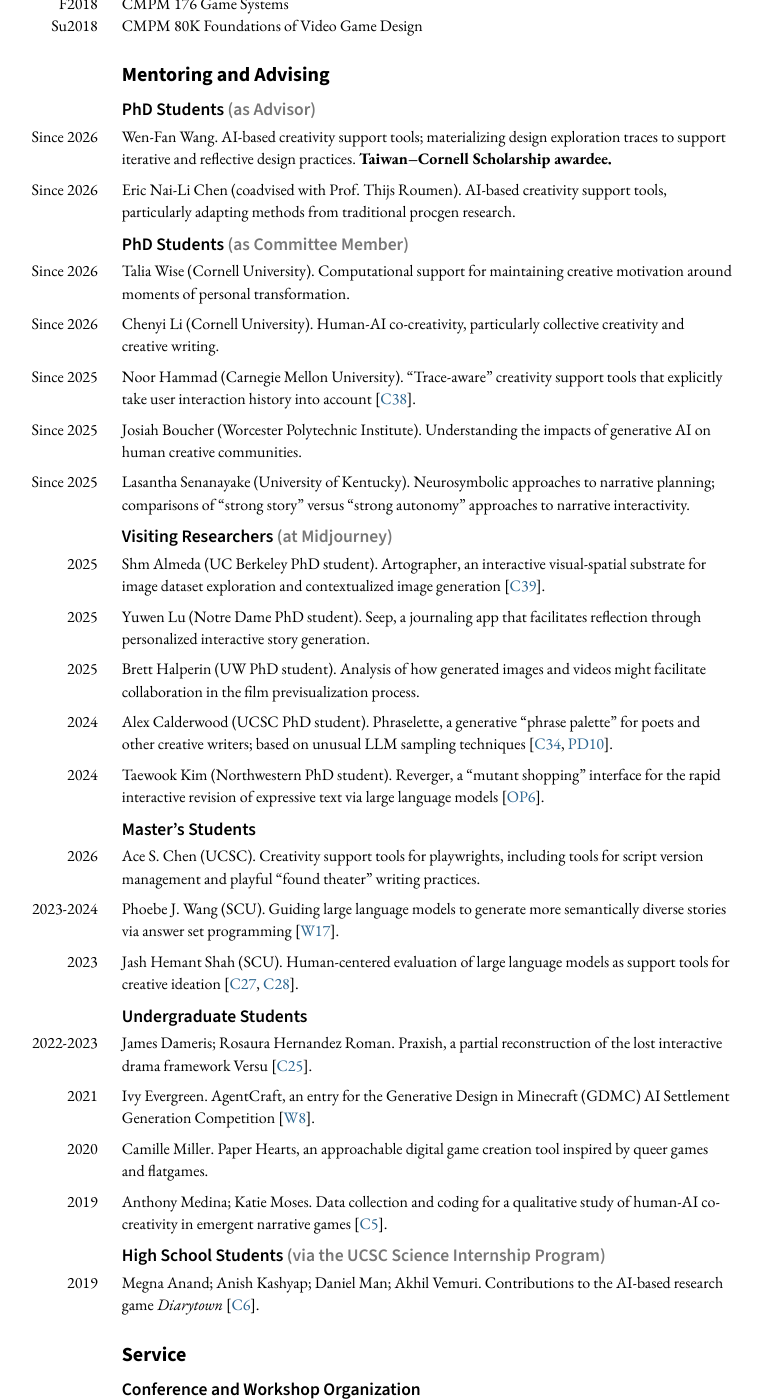
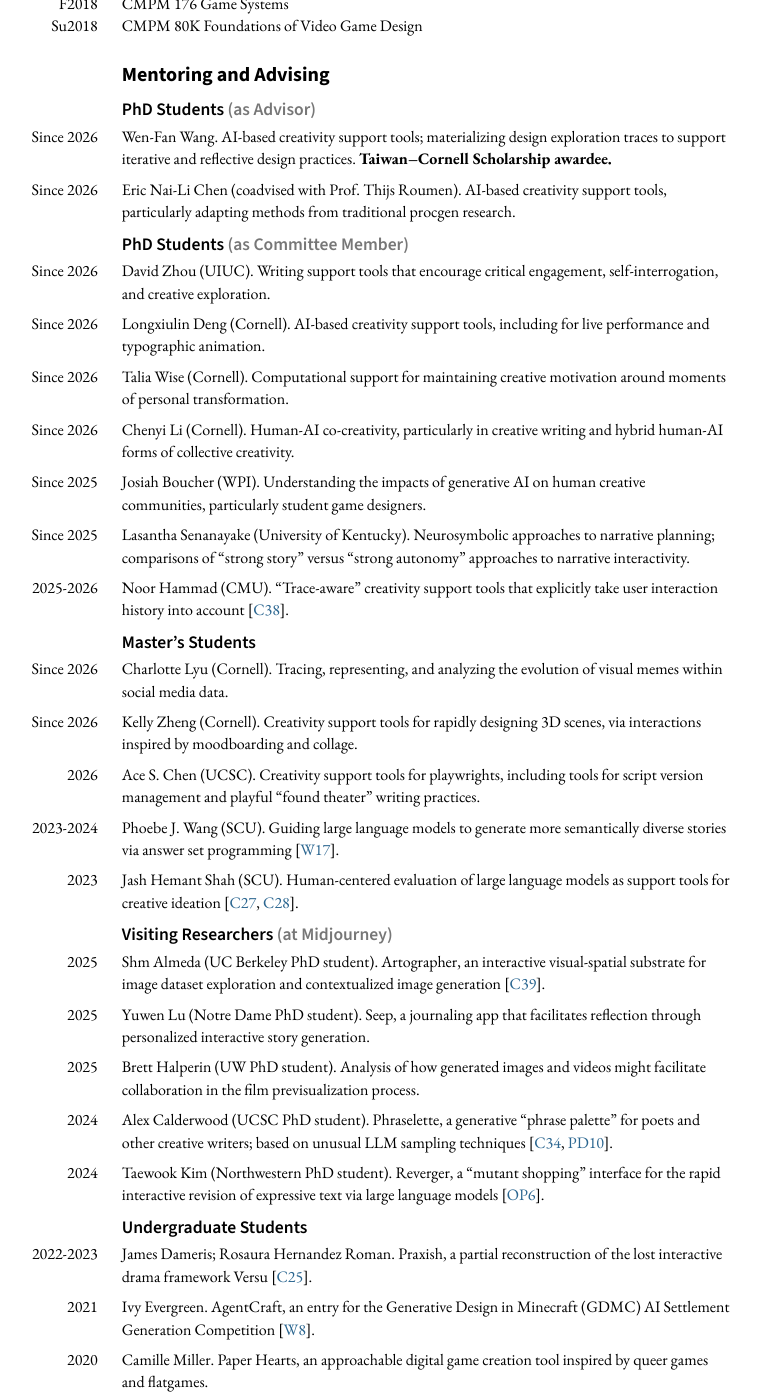
Before and after one commit to mkremins/mkremins.github.io, a Jekyll site: the page built from cv/index.html, in a window 1280 px wide and 1400 px high, scrolled down 14406 px. Shown: the whole window, without its empty margins (261-1023 px from the left). Built offline with Jekyll 4.4.1, drawn with Linux system fonts in a browser that asks for light colours.

Commit message:
Reorganize advisees section, add new advisees

```diff
--- a/cv/index.html
+++ b/cv/index.html
@@ -424,24 +424,57 @@ layout: null
       <h3>PhD Students <span class="header-note">(as Committee Member)</span></h3>
       <div class="dated-entry">
         <div class="dated-date">Since 2026</div>
-        <div class="dated-content">Talia Wise (Cornell University). Computational support for maintaining creative motivation around moments of personal transformation.</div>
+        <div class="dated-content">David Zhou (UIUC). Writing support tools that encourage critical engagement, self-interrogation, and creative exploration.</div>
       </div>
       <div class="dated-entry">
         <div class="dated-date">Since 2026</div>
-        <div class="dated-content">Chenyi Li (Cornell University). Human-AI co-creativity, particularly collective creativity and creative writing.</div>
+        <div class="dated-content">Longxiulin Deng (Cornell). AI-based creativity support tools, including for live performance and typographic animation.</div>
+      </div>
+      <div class="dated-entry">
+        <div class="dated-date">Since 2026</div>
+        <div class="dated-content">Talia Wise (Cornell). Computational support for maintaining creative motivation around moments of personal transformation.</div>
+      </div>
+      <div class="dated-entry">
+        <div class="dated-date">Since 2026</div>
+        <div class="dated-content">Chenyi Li (Cornell). Human-AI co-creativity, particularly in creative writing and hybrid human-AI forms of collective creativity.</div>
       </div>
       <div class="dated-entry">
         <div class="dated-date">Since 2025</div>
-        <div class="dated-content">Noor Hammad (Carnegie Mellon University). “Trace-aware” creativity support tools that explicitly take user interaction history into account [<a href="#C38">C38</a>].</div>
-      </div>
-      <div class="dated-entry">
-        <div class="dated-date">Since 2025</div>
-        <div class="dated-content">Josiah Boucher (Worcester Polytechnic Institute). Understanding the impacts of generative AI on human creative communities.</div>
+        <div class="dated-content">Josiah Boucher (WPI). Understanding the impacts of generative AI on human creative communities, particularly student game designers.</div>
       </div>
       <div class="dated-entry">
         <div class="dated-date">Since 2025</div>
         <div class="dated-content">Lasantha Senanayake (University of Kentucky). Neurosymbolic approaches to narrative planning; comparisons of “strong story” versus “strong autonomy” approaches to narrative interactivity.</div>
       </div>
+      <div class="dated-entry">
+        <div class="dated-date">2025-2026</div>
+        <div class="dated-content">Noor Hammad (CMU). “Trace-aware” creativity support tools that explicitly take user interaction history into account [<a href="#C38">C38</a>].</div>
+      </div>
+      <h3>Master’s Students</h3>
+      <div class="dated-entry">
+        <div class="dated-date">Since 2026</div>
+        <div class="dated-content">Charlotte Lyu (Cornell). Tracing, representing, and analyzing the evolution of visual memes within social media data.</div>
+      </div>
+      <div class="dated-entry">
+        <div class="dated-date">Since 2026</div>
+        <div class="dated-content">Kelly Zheng (Cornell). Creativity support tools for rapidly designing 3D scenes, via interactions inspired by moodboarding and collage.</div>
+      </div>
+      <div class="dated-entry">
+        <div class="dated-date">2026</div>
+        <div class="dated-content">Ace S. Chen (UCSC). Creativity support tools for playwrights, including tools for script version management and playful “found theater” writing practices.</div>
+      </div>
+      <div class="dated-entry">
+        <div class="dated-date">2023-2024</div>
+        <div class="dated-content">Phoebe J. Wang (SCU). Guiding large language models to generate more semantically diverse stories via answer set programming [<a href="#W17">W17</a>].</div>
+      </div>
+      <div class="dated-entry">
+        <div class="dated-date">2023</div>
+        <div class="dated-content">Jash Hemant Shah (SCU). Human-centered evaluation of large language models as support tools for creative ideation [<a href="#C27">C27</a>, <a href="#C28">C28</a>].</div>
+      </div>
+      <!--<div class="dated-entry">
+        <div class="dated-date">2020-2021</div>
+        <div class="dated-content">Kevin Wong. UCSC Games and Playable Media MS capstone project: <em>Dear Future</em>, a digital game about photography set in a fully procedurally generated world.</div>
+      </div>-->
       <h3>Visiting Researchers <span class="header-note">(at Midjourney)</span></h3>
       <div class="dated-entry">
         <div class="dated-date">2025</div>
@@ -463,23 +496,6 @@ layout: null
         <div class="dated-date">2024</div>
         <div class="dated-content">Taewook Kim (Northwestern PhD student). Reverger, a “mutant shopping” interface for the rapid interactive revision of expressive text via large language models [<a href="#OP6">OP6</a>].</div>
       </div>
-      <h3>Master’s Students</h3>
-      <div class="dated-entry">
-        <div class="dated-date">2026</div>
-        <div class="dated-content">Ace S. Chen (UCSC). Creativity support tools for playwrights, including tools for script version management and playful “found theater” writing practices.</div>
-      </div>
-      <div class="dated-entry">
-        <div class="dated-date">2023-2024</div>
-        <div class="dated-content">Phoebe J. Wang (SCU). Guiding large language models to generate more semantically diverse stories via answer set programming [<a href="#W17">W17</a>].</div>
-      </div>
-      <div class="dated-entry">
-        <div class="dated-date">2023</div>
-        <div class="dated-content">Jash Hemant Shah (SCU). Human-centered evaluation of large language models as support tools for creative ideation [<a href="#C27">C27</a>, <a href="#C28">C28</a>].</div>
-      </div>
-      <!--<div class="dated-entry">
-        <div class="dated-date">2020-2021</div>
-        <div class="dated-content">Kevin Wong. UCSC Games and Playable Media MS capstone project: <em>Dear Future</em>, a digital game about photography set in a fully procedurally generated world.</div>
-      </div>-->
       <h3>Undergraduate Students</h3>
       <div class="dated-entry">
         <div class="dated-date">2022-2023</div>
```
